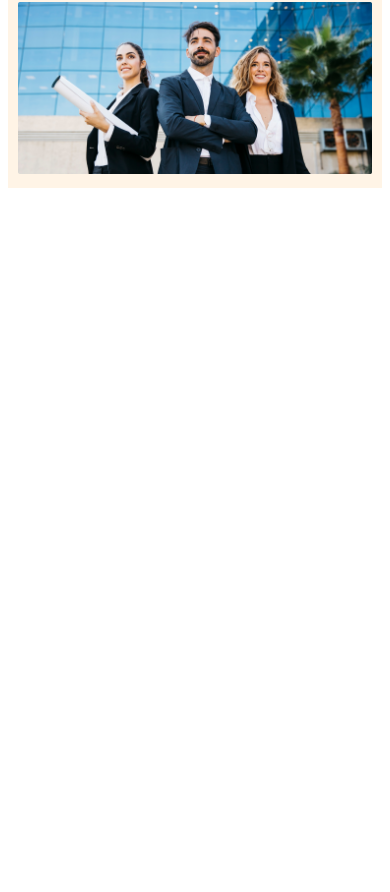
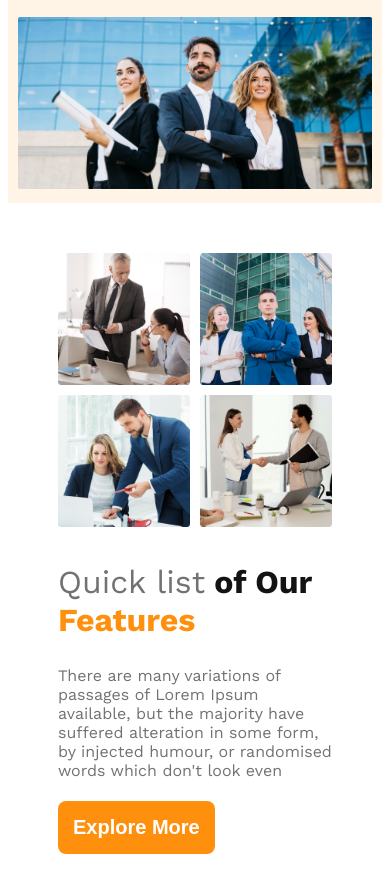
Before and after one commit to Nahian07/G3-Architects-web, a plain HTML site: page index.html in a window 390 px wide. Shown: the part 428-1320 px from the top of the page. Before the commit the page ends 844 px from the top, so only its background shows below. Drawn offline with nearby package versions, Linux system fonts and the light colour scheme.

Commit message:
added features section

```diff
--- a/index.html
+++ b/index.html
@@ -32,11 +32,25 @@
 
         <img src="images/banner.png" alt="" class="banner-image">
         </div>
-
     </header>
 
     <main>
+        <!-- features section starts here -->
+        <div class="features-container display-flex">
+            <div class="features-image-container">
+                <img src="images/team1.png" alt="" class="features-images">
+                <img src="images/team2.png" alt="" class="features-images">
+                <img src="images/team3.png" alt="" class="features-images">
+                <img src="images/team4.png" alt="" class="features-images">
+            </div>
+            <div class="features-content">
+                <h2 class="features-title"> <span class="Quick-list dark-3-text">Quick list</span><span class="of-Our dark-1-text"> of Our</span><br><span class="Features"> Features</span> </h2>
+                <p class="features-description dark-3-text">There are many variations of passages of Lorem Ipsum available, but the majority have suffered alteration in some form, by injected humour, or randomised words which don't look even</p>
+                <button class="btn-primary">Explore More</button>
+            </div>
+        </div>
 
+        <!-- some facts section starts here -->
     </main>
 
     <footer>
--- a/styles/g3.css
+++ b/styles/g3.css
@@ -39,7 +39,8 @@
 }
 
 .navbar,
-.banner
+.banner,
+.features-container
 {
     max-width: 1440px;
     margin: 0 auto;
@@ -102,6 +103,48 @@
     padding-bottom: 45px;
 }
 
+/* features section styles */
+
+.features-container{
+    align-items: center;
+    gap: 70px;
+    padding: 80px;
+}
+
+.features-image-container{
+    display: grid;
+    grid-template-columns: repeat(2, 1fr);
+    gap: 20px;
+}
+
+.features-images{
+    width: 100%;
+}
+
+.features-content{
+    max-width: 535px;
+}
+
+.features-title{
+    font-size: 2.8rem;
+    font-weight: 700;
+}
+
+.features-description{
+    font-size: 1rem;
+}
+
+.Quick-list{
+    font-weight: 400;
+}
+
+.Features{
+    color: #FF900E;
+}
+
+/* some facts section */
+
+
 /* responsive for small devices */
 
 @media screen and (max-width: 576px) {
@@ -141,10 +184,28 @@
 
     .banner-desciption{
         font-size: 0.8rem;
+        padding: 0px 20px;
     }
 
     .banner-image{
         padding: 10px;
     }
 
+    /* features */
+
+    .features-container{
+        flex-direction: column;
+        padding: 50px;
+        gap: 10px;
+    }
+
+    .features-image-container{
+        gap: 10px;
+    }
+
+    .features-title{
+        font-size: 2rem;
+    }
+
+
 }
```
